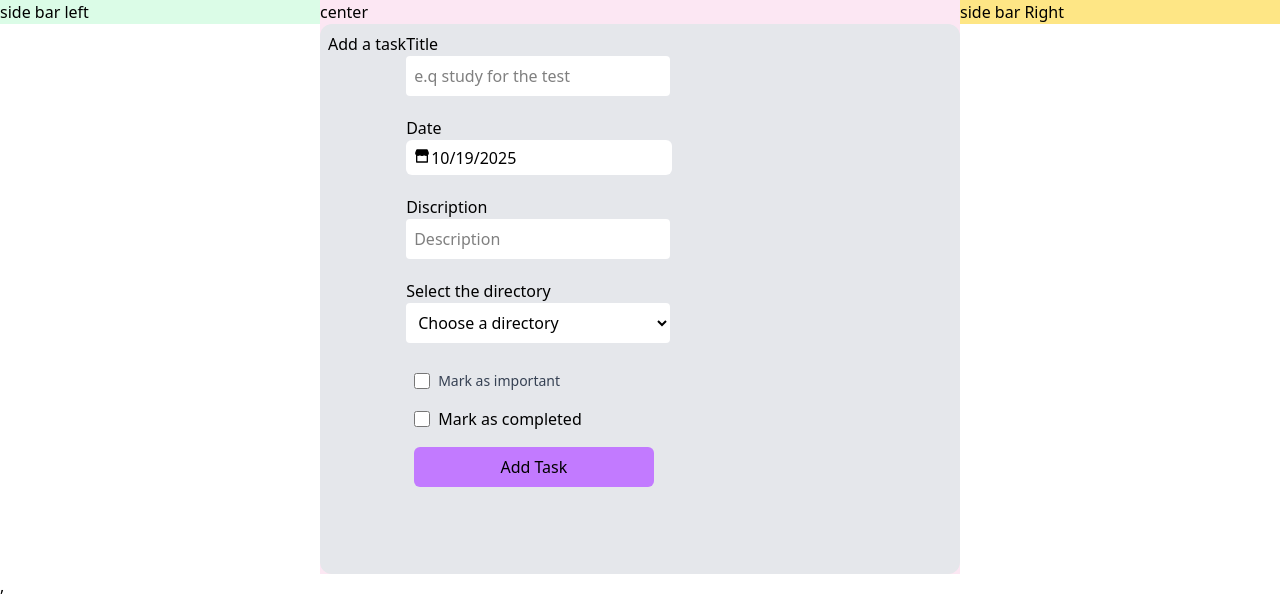
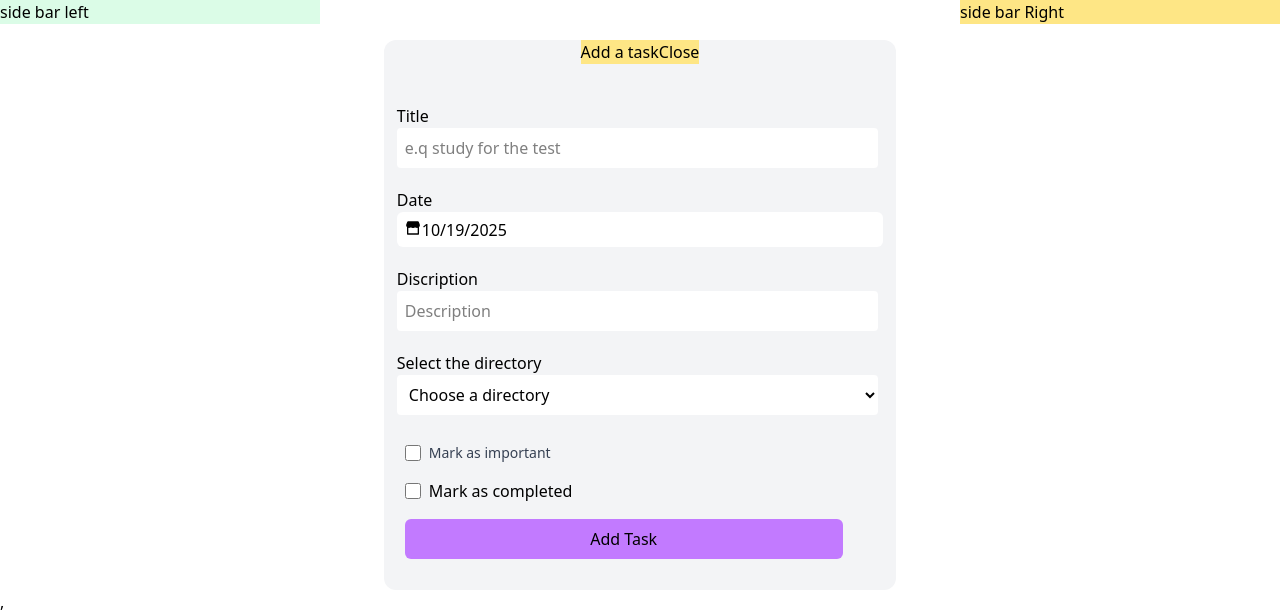
Before and after one commit to fatemehfaraji1996/advanced-todo-app01, a React (Vite) app in the folder vite-project/: page / in a window 1280 px wide. Shown: the top 612 px of the page. Built offline with nearby package versions, Linux system fonts and the light colour scheme.

Commit message:
risponsive todoform

```diff
--- a/vite-project/src/components/CenterSections/AddToDoForm.tsx
+++ b/vite-project/src/components/CenterSections/AddToDoForm.tsx
@@ -34,14 +34,23 @@ const AddToDoForm = () => {
   };
 
   return (
-    <div className="bg-gray-200 flex flex-wrap h-[550px] p-2 rounded-xl ">
-      <p>Add a task</p>
+    <div className=" sm:w-[80%]   mt-10 bg-gray-100 flex flex-col items-center h-[550px]  rounded-xl ">
+      <div className="bg-amber-200 flex ">
+        <div className="mr-[]">
+            <p className="flex  ">Add a task</p>
+        </div>
 
+        <div>
+          <button className="flex ">Close</button>
+        </div>
+      </div>
+
+      <div className="sm:w-[95%]">
         <form onSubmit={handleSubmit(onSubmit)}>
-        <div className=" flex flex-col ">
+          <div className=" mt-10  w-[100%] flex flex-col sm:w-[100%]">
             <p className="">Title</p>
             <input
-            className=" mb-5 bg-white rounded-sm  w-[99%] p-2 motion-reduce:not-even:"
+              className="  mb-5 bg-white rounded-sm  w-[99%] p-2 motion-reduce:not-even:"
               {...register("Title", {
                 required: "Title is required",
               })}
@@ -52,7 +61,7 @@ const AddToDoForm = () => {
             <Calender />
 
             {errors.Title && <p>{errors.Title.message}</p>}
- <p  className=" ">Discription</p>
+            <p className=" ">Discription</p>
             <input
               className=" mb-5 bg-white rounded-sm w-[99%] p-2 motion-reduce:not-even:"
               {...register("Discription", {
@@ -68,18 +77,13 @@ const AddToDoForm = () => {
 
             <p className=" ">Select the directory</p>
 
-<select
-  className="mb-5 bg-white rounded-sm w-[99%] p-2"
->
+            <select className="mb-5 bg-white rounded-sm w-[99%] p-2">
               <option value="">Choose a directory</option>
               <option value="work">Work</option>
               <option value="personal">Personal</option>
               <option value="shopping">Shopping</option>
               <option value="university">University</option>
             </select>
-
-
-
 
             <label className="flex items-center gap-2 cursor-pointer p-2 rounded-md  hover:bg-gray-200">
               <input
@@ -110,6 +114,7 @@ const AddToDoForm = () => {
           </button>
         </form>
       </div>
+    </div>
   );
 };
 
--- a/vite-project/src/components/layouts/CentersideBar.tsx
+++ b/vite-project/src/components/layouts/CentersideBar.tsx
@@ -3,8 +3,8 @@ import AddToDoForm from "../CenterSections/AddToDoForm"
 
 const  CentersideBar=()=> {
   return (
-    <div className="bg-pink-100">
-<p>center</p>
+    <div className="flex flex-col items-center">
+
 <AddToDoForm/>
 
 
```
Lines whose indentation alone changed are shown as unchanged.
